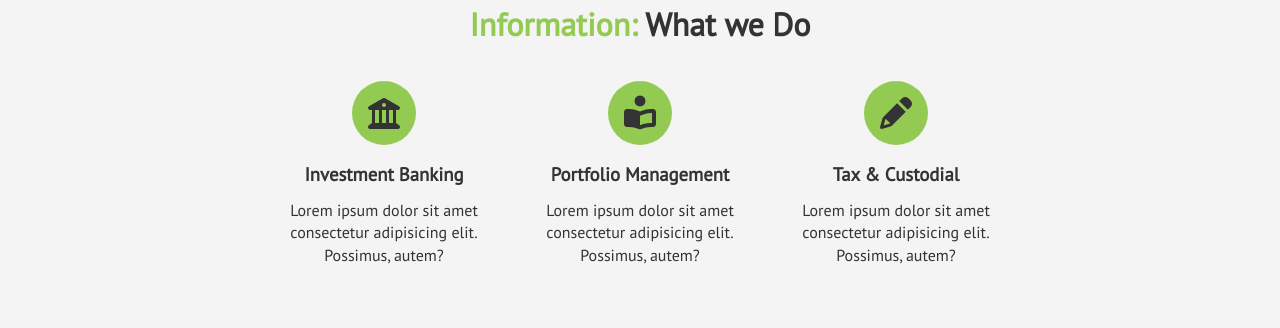
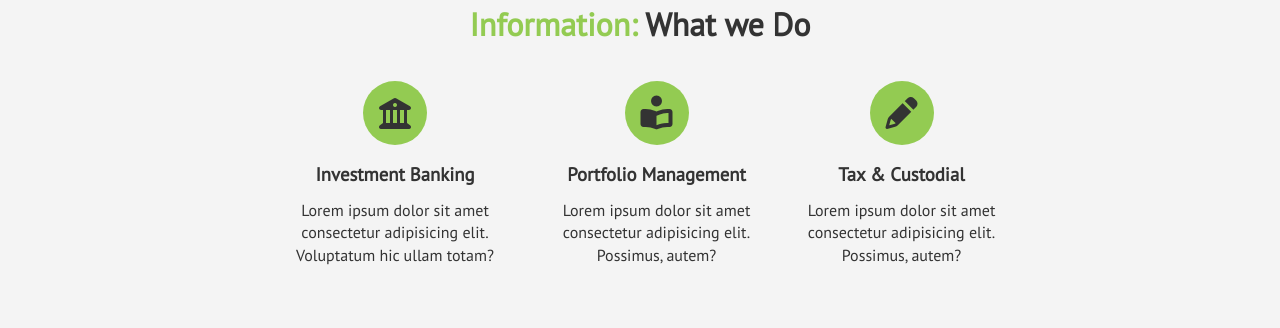
Before and after one commit to Archanaayadav/Apex-finance, a plain HTML site: page index.html in a window 1280 px wide. Shown: the part 796-1124 px from the top of the page. Drawn offline with nearby package versions, Linux system fonts and the light colour scheme; some packages are replaced by stand-ins of ours; grey boxes are pictures that could not be loaded.

Commit message:
fixed stuff

```diff
--- a/index.html
+++ b/index.html
@@ -51,7 +51,7 @@
           <i class="fas fa-university fa-2x"></i>
           <div>
             <h3>Investment Banking</h3>
-            <p>Lorem ipsum dolor sit amet consectetur adipisicing elit. Possimus, autem?</p>
+            <p>Lorem ipsum dolor sit amet consectetur adipisicing elit. Voluptatum hic ullam totam?</p>
           </div>
         </div>
         <div class="items">
```
